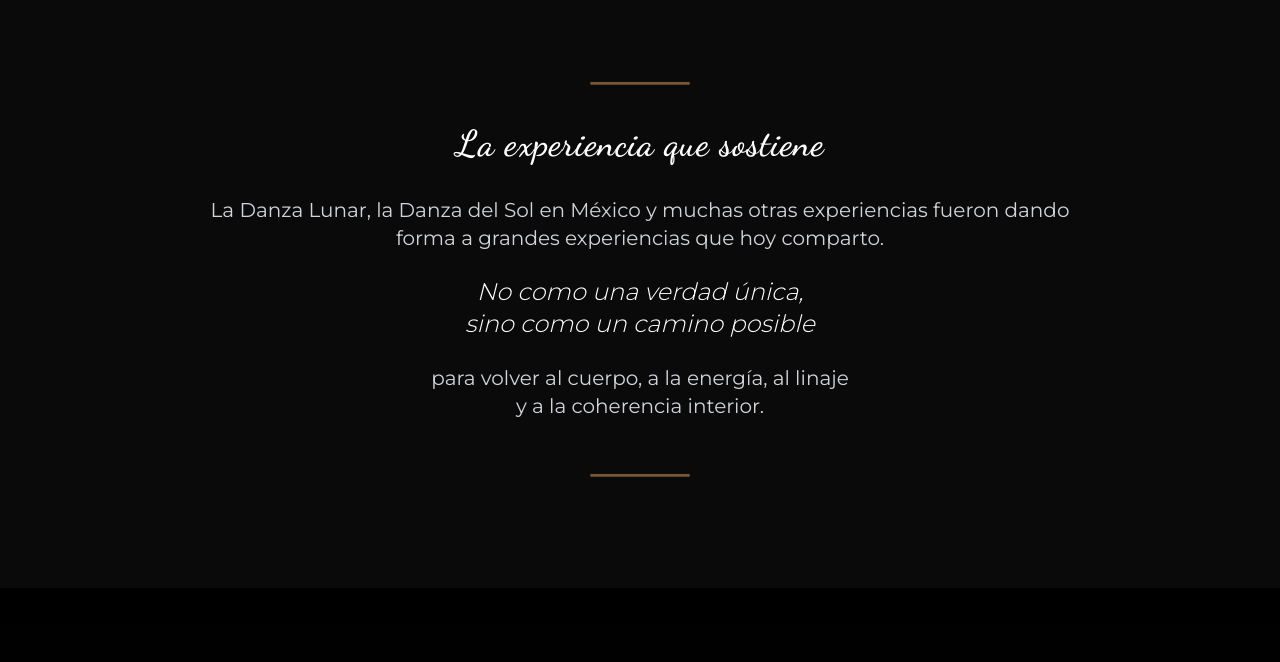
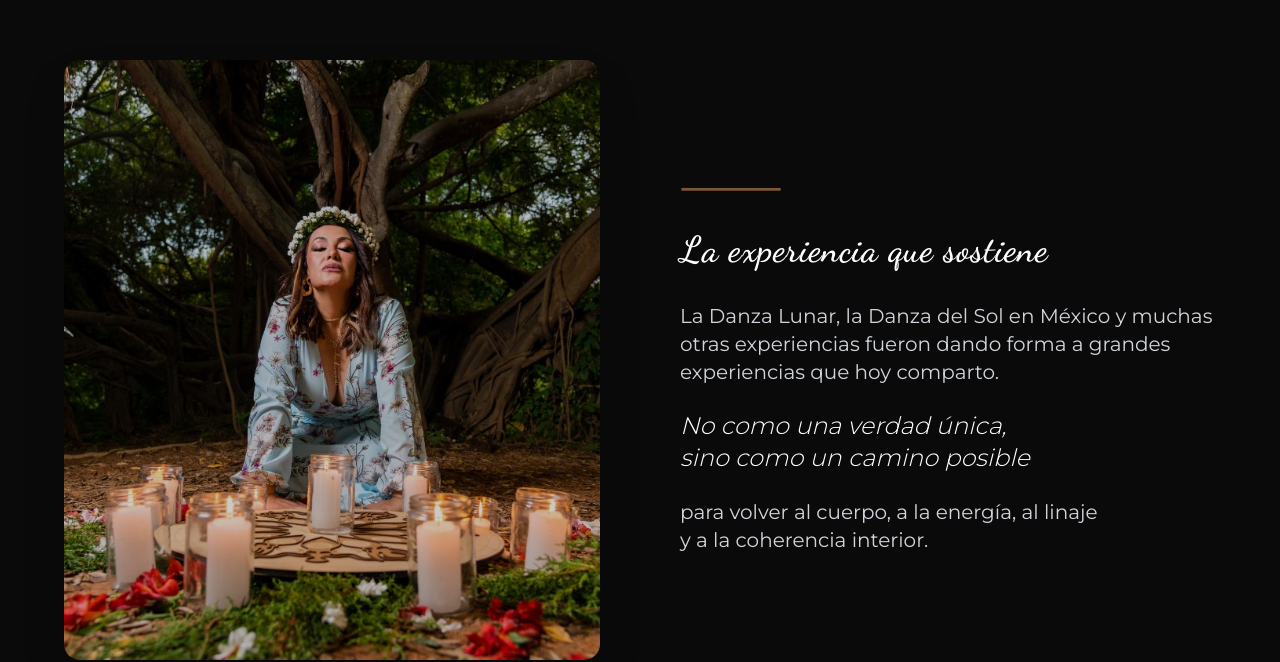
Before and after one commit to yelitzerangeloficialweb-max/yelitze-rangel-web, a Next.js app: page /sobre-mi in a window 1280 px wide. Shown: the part 3208-3870 px from the top of the page. Built offline with nearby package versions, Linux system fonts and the light colour scheme; a web font is replaced by a local one.

Commit message:
fix: force update about page with experience image

```diff
--- a/app/(website)/(routes)/sobre-mi/page.tsx
+++ b/app/(website)/(routes)/sobre-mi/page.tsx
@@ -192,10 +192,22 @@ export default function AboutPage() {
             </section>
 
             {/* 5. Experience Section (New) */}
-            <section className="py-24 bg-[#0a0a0a] text-center px-4 relative overflow-hidden">
+            <section className="py-24 bg-[#0a0a0a] px-4 relative overflow-hidden">
                 <div className="absolute top-1/2 left-1/2 -translate-x-1/2 -translate-y-1/2 w-[800px] h-[800px] bg-[var(--color-secondary)]/5 rounded-full blur-[120px]" />
 
-                <div className="container mx-auto max-w-4xl relative z-10">
+                <div className="container mx-auto max-w-6xl relative z-10">
+                    <div className="grid lg:grid-cols-2 gap-12 lg:gap-20 items-center">
+                        <div className="relative h-[600px] rounded-2xl overflow-hidden shadow-2xl order-2 lg:order-1">
+                            <Image
+                                src="/assets/images/about-experience.jpg"
+                                alt="Danza Lunar y Solar - Yelitze Rangel"
+                                fill
+                                className="object-cover"
+                            />
+                            <div className="absolute inset-0 bg-black/20" />
+                        </div>
+
+                        <div className="text-center lg:text-left order-1 lg:order-2">
                             <span className="text-[var(--color-secondary)] text-4xl mb-6 block font-serif">
                                 ⸻
                             </span>
@@ -217,9 +229,11 @@ export default function AboutPage() {
                                 </p>
                             </div>
 
-                    <span className="text-[var(--color-secondary)] text-4xl mt-8 block font-serif">
+                            <span className="text-[var(--color-secondary)] text-4xl mt-8 block font-serif lg:hidden">
                                 ⸻
                             </span>
+                        </div>
+                    </div>
                 </div>
             </section>
 
```
Lines whose indentation alone changed are shown as unchanged.
